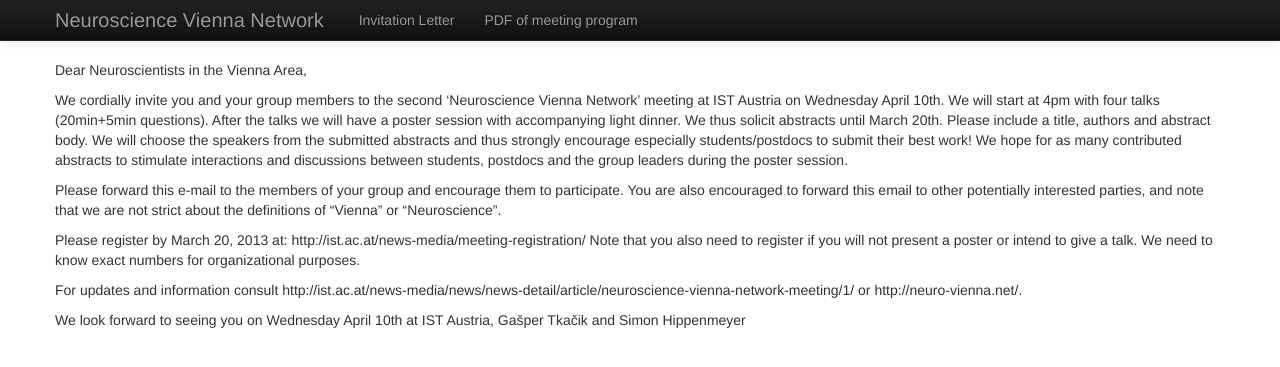
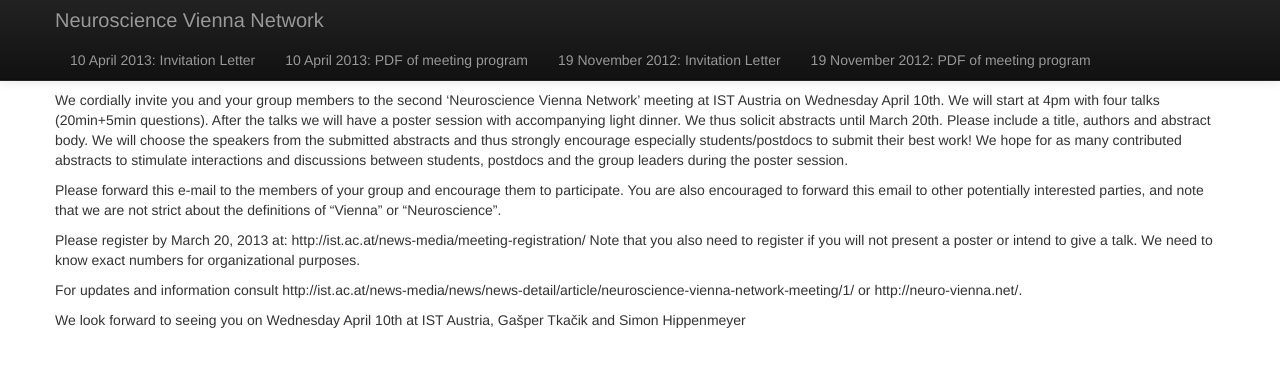
Before and after one commit to strawlab/neuro-vienna.net, a Jekyll site: the page built from index.markdown, in a window 1280 px wide. Shown: the top 367 px of the page. Built offline with Jekyll 4.4.1, drawn with Linux system fonts in a browser that asks for light colours; Markdown is read by kramdown in place of the engine named in the settings.

Commit message:
show old pages on website

```diff
--- a/_includes/above-content.html
+++ b/_includes/above-content.html
@@ -42,8 +42,10 @@
           <a class="brand" href="#">Neuroscience Vienna Network</a>
           <div class="nav-collapse collapse">
             <ul class="nav">
-              <li><a href="/">Invitation Letter</a></li>
-              <li><a href="vnc-2013-04-10-schedule.pdf">PDF of meeting program</a></li>
+              <li><a href="/">10 April 2013: Invitation Letter</a></li>
+              <li><a href="/vnc-2013-04-10-schedule.pdf">10 April 2013: PDF of meeting program</a></li>
+              <li><a href="/old-meetings/2012-11-19/index.html">19 November 2012: Invitation Letter</a></li>
+              <li><a href="/old-meetings/2012-11-19/Schedule_Vienna_Neuroscience.pdf">19 November 2012: PDF of meeting program</a></li>
             </ul>
           </div><!--/.nav-collapse -->
         </div>
--- a/old-meetings/2012-11-19/index.markdown
+++ b/old-meetings/2012-11-19/index.markdown
@@ -3,7 +3,7 @@
 title: Invitation Letter
 ---
 <div class="institutes">
-    <img src="assets/img/participants800.png" width="800x" height="80px">
+    <img src="/assets/img/participants800.png" width="800x" height="80px">
 </div>
 
 <table cellpadding="20px"><tr>
@@ -19,7 +19,7 @@
 <td>
 <div>
     Meeting sponsor:<p>
-    <a href="http://www.szabo-scandic.com/"><img src="assets/img/szabo_scandic.png" width="100px" height="100px" alt="Szabo Scandic"></a>
+    <a href="http://www.szabo-scandic.com/"><img src="/assets/img/szabo_scandic.png" width="100px" height="100px" alt="Szabo Scandic"></a>
 </div>
 </td>
 </tr>
```
